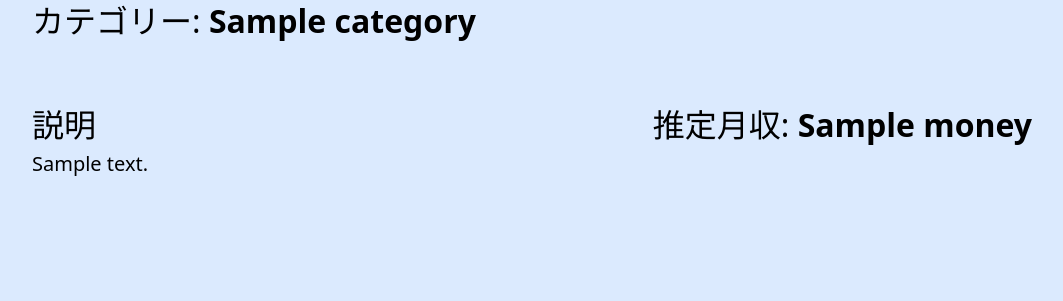
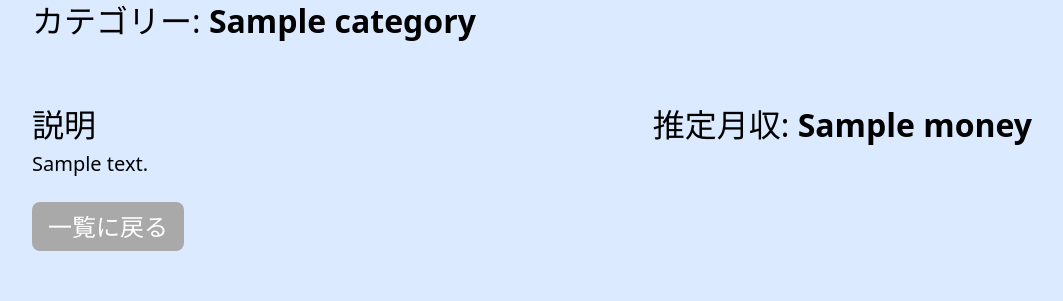
Before and after one commit to TERUZ-VTAT/TeamC_withKDG, a Flask app: template app/templates/post_detail.html in a window 1280 px wide. Shown: the part 314-615 px from the top of the page, without its empty margins (108-1171 px from the left). Run offline with Flask 3, Linux system fonts and the light colour scheme; the template is opened without the code that fills it: most values are stand-ins (such as "Sample title", 1, 10 or a date in 2020); parts of the project's set-up code (start-up, migrations or seed data) failed here and were passed over.

Commit message:
create back to list button with post_detail

```diff
--- a/app/templates/post_detail.html
+++ b/app/templates/post_detail.html
@@ -46,6 +46,9 @@
       <h2>推定月収:  <b>{{ details.money }}</b></h2>
     </div>
   </div>
+  <div  class="document_request_btn">
+    <a href="{{ url_for('postList') }}">一覧に戻る</a>
+  </div>
 </div>
 {% endblock %}
 {% block footer %}{% endblock %}
```
